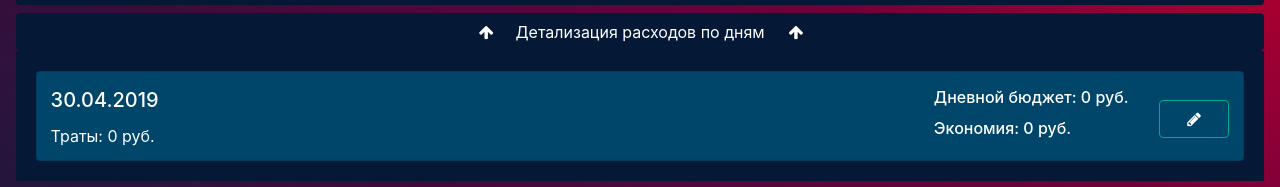
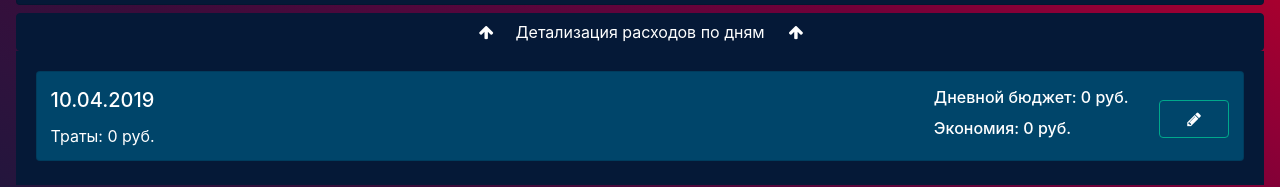
Before and after one commit to okurilo/fin-fast, a React (Create React App) app: page / in a window 1280 px wide. Shown: the part 301-488 px from the top of the page. Built offline with nearby package versions, Linux system fonts and the light colour scheme.

Commit message:
[ADD] Calc daily

```diff
--- a/src/components/Budget.js
+++ b/src/components/Budget.js
@@ -37,12 +37,7 @@ class Budget extends Component {
       this._updateTotal();
     });
   }
-  _updateDaily = () => {
-    let dailyCosts = this.state.dailyCosts;
-    this.setState({dailyCosts}, function () {
-      this._writeToLocal(this.state);
-    }.bind(this));
-  }
+
   _updateTotal = () => {
     let income = this.state.income;
     let days = this.state.days;
@@ -100,6 +95,7 @@ class Budget extends Component {
              income={this.state.income}
              startDay={this.state.startDay}
              endDay={this.state.endDay}
+             dailyCosts={this.state.dailyCosts}
              percentStorage={this.state.percentStorage}
              writeToState={this._writeToState} />
           }
--- a/src/components/Day.js
+++ b/src/components/Day.js
@@ -14,14 +14,30 @@ export default class Day extends Component {
         this.setState({editMode: !editMode});
     }
 
+    transformDate = (date) => {
+        date = new Date(date);
+        const currDate = this._addZero(date.getDate());
+        const currMonth = this._addZero(date.getMonth() + 1); //Months are zero based
+        const currYear = date.getFullYear().toString();
+        return (`${currDate}.${currMonth}.${currYear}`);
+    };
+
+    _addZero = function (value) {
+        value = value.toString() || "";
+        if (value.length === 1) {
+            value = "0" + value;
+        }
+        return value;
+    }
+
     render() {
         const {editMode} = this.state;
         const {cost} = this.props;
         return (
-            <div className="card bg-secondary">
+            <div className="card bg-secondary mb-1">
                 <div className="card-body row">
                     <div className="col-12 col-lg-6">
-                        <h5 className="card-title">30.04.2019</h5>
+                        <h5 className="card-title">{cost.date ? this.transformDate(cost.date) : ""}</h5>
                         <div>
                             { editMode
                                 ? <input
--- a/src/components/Income.js
+++ b/src/components/Income.js
@@ -3,6 +3,7 @@ import React, { Component } from 'react';
 import DatePicker from "react-datepicker";
 import "react-datepicker/dist/react-datepicker.css";
 import ru from 'date-fns/locale/ru';
+import DailyCost from "../model/DailyCost";
 
 export default class Income extends Component {
   constructor(props) {
@@ -32,7 +33,9 @@ export default class Income extends Component {
     if (value.getTime() > endDay.getTime()) {
       return;
     }
-    this._calculateDays(value, endDay);
+    const days = this._updateDays(value, endDay);
+    this._updateDailyCosts(value, endDay, days);
+    this.props.writeToState({field: "days", value: days});
     this.props.writeToState({field: "startDay", value: value});
   }
   handleEndDaySelect = (value) => {
@@ -41,13 +44,25 @@ export default class Income extends Component {
     if (startDay.getTime() > value.getTime()) {
       return;
     }
-    this._calculateDays(startDay, value);
+    const days = this._calcDays(startDay, value);
+    this._updateDailyCosts(startDay, value, days);
+    this.props.writeToState({field: "days", value: days});
     this.props.writeToState({field: "endDay", value: value});
   }
-  _calculateDays = (startDay, endDay) => {
+  _calcDays = (startDay, endDay) => {
     const timeDifference = Math.abs(endDay.getTime() - startDay.getTime());
     const days =  Math.ceil(timeDifference / (1000 * 3600 * 24));
-    this.props.writeToState({field: "days", value: days});
+    return days;
+  }
+  _updateDailyCosts = (startDay, endDay, days) => {
+    const dailyCosts = this.props.dailyCosts;
+    const newDailyCosts = [];
+    for (let index = 1; index <= days; index++) {
+      let date = new Date();
+      date.setDate(startDay.getDate() + index);
+      newDailyCosts.push( new DailyCost(date.getTime(), date) );
+    }
+    this.props.writeToState({field: "dailyCosts", value: newDailyCosts});
   }
   handleClickCalendarIcon = (event) => {
     const dateType = event.currentTarget.attributes.datetype.value;
```
